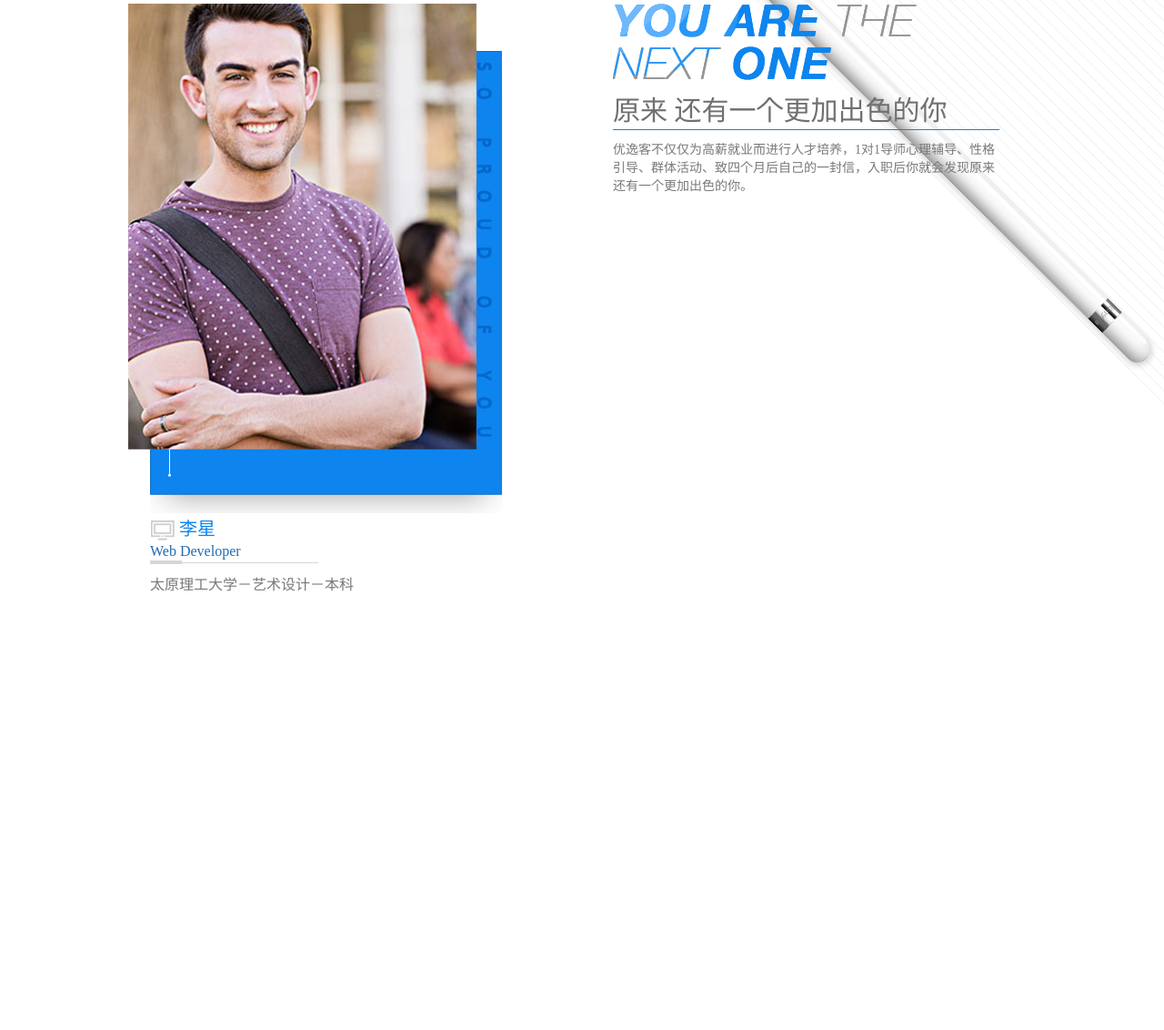
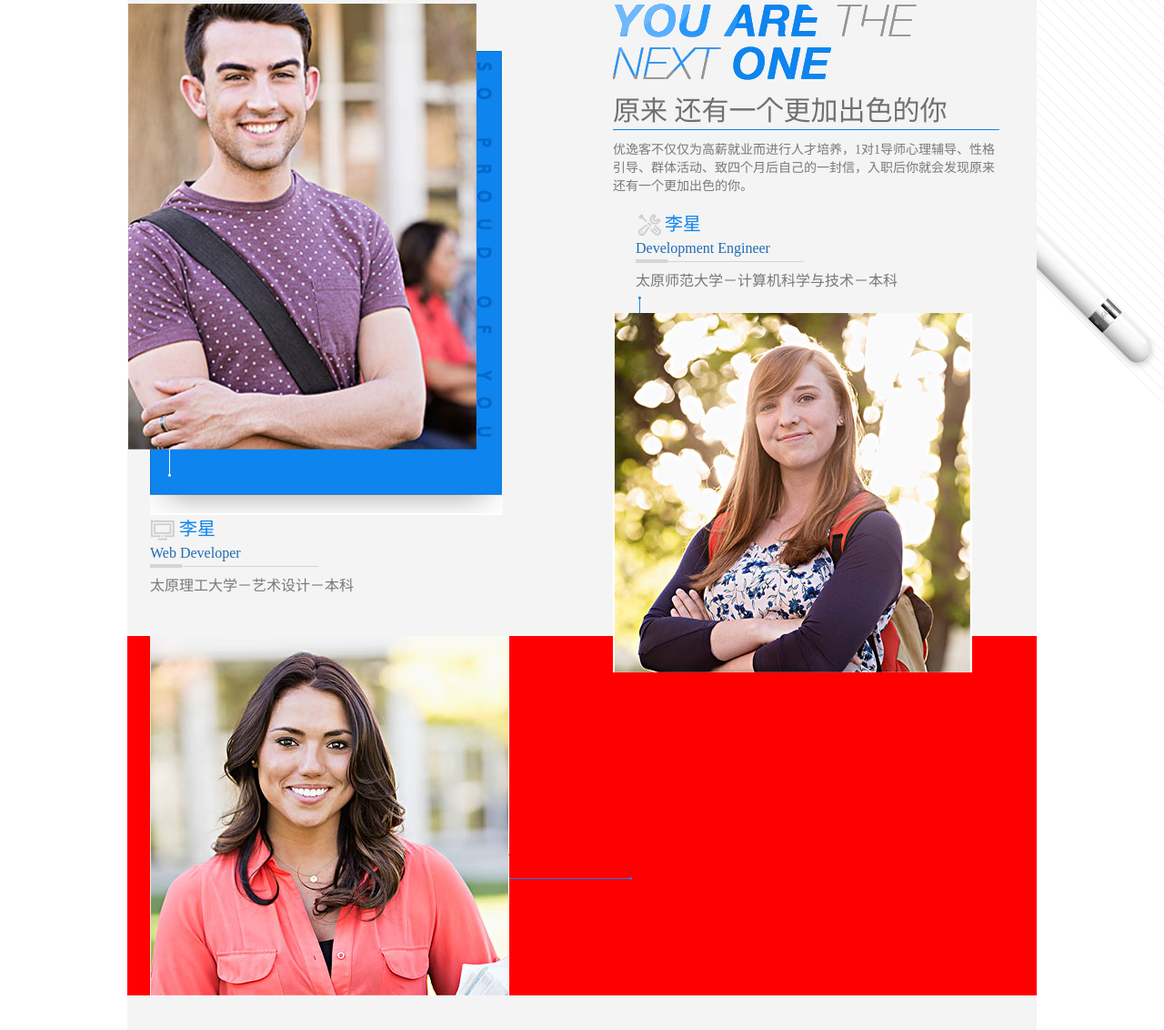
Before and after one commit to ShanXiUNIQUE/sxuekweb2016-ty, a plain HTML site: page pcweb/lx_yxxy.html in a window 1280 px wide. Shown: the part 212-1344 px from the top of the page at 91% size. Drawn offline with Linux system fonts and the light colour scheme.

Commit message:
ganjin
gogo

```diff
--- a/pcweb/css/lx_yxxy.css
+++ b/pcweb/css/lx_yxxy.css
@@ -1,3 +1,6 @@
+img{
+    border:none;
+}
 .lx_student{
     font-family: "微软雅黑";
     width:100%;
@@ -8,6 +11,7 @@
     width:1000px;
     height:100%;
     margin:0 auto;
+    background: #f4f4f4;
 }
 .lx_student_top{
     width:1000px;
@@ -140,7 +144,7 @@
     color: #1f6cb1;
     font-size: 16px;
     border-bottom:1px solid #d5d5d5;
-    padding: 3px 0;
+    padding: 5px 0;
     position: relative;
 }
 .lx_top_direct .lx_heng1{
@@ -154,8 +158,10 @@
 }
 .lx_student_info1 .lx_info1_boottom{
     height:30px;
+    line-height: 30px;
     font-size: 16px;
-    color:#797979;;
+    color:#797979;
+    overflow: hidden;
 }
 /* one */
 /*  you are the next one */
@@ -189,4 +195,67 @@
     text-overflow:ellipsis;
 }
 /*  you are the next one */
+
+/* student 2 */
+.lx_student_2{
+    width: 425px;
+    height: 510px;
+    float: left;
+}
+.lx_student_2 a{
+    display: block;
+    width: 100%;
+    height: 100%;
+}
+.lx_student_2 .lx_student_info1{
+    padding-left: 25px;
+}
+.lx_student_2 .lx_student_img2{
+    width: 395px;
+    height: 395px;
+    position: relative;
+    margin-top: 20px;
+}
+.lx_student_2 .lx_student_img2 img{
+    width: 395px;
+    height: 395px;
+    position: relative;
+    z-index: 2;
+}
+.lx_student_2 .lx_student_img2 .lx_up{
+    width: 8px;
+    height: 22px;
+    position: absolute;
+    top: -18px;
+    left: 25px;
+    z-index: 0;
+}
+/* student 2 */
+/* student 3*/
+ .lx_student_3{
+    width: 975px;
+    height:395px;
+    float: left;
+    background: red;
+    padding-left: 25px;
+    margin-top: -45px;
+ }
+.lx_student_3 .lx_student_3_left{
+    width:395px;
+    height:395px;
+    position: relative;
+}
+.lx_student_3 .lx_student_3_left img{
+   width: 395px;
+   height: 395px;
+}
+.lx_student_3 .lx_student_3_left .lx_left{
+   width: 136px;
+   height: 14px;
+   position: absolute;
+   right: -136px;
+   top: 260px;
+
+}
+/* student 3*/
 /*中间学员内容 */
--- a/pcweb/lx_yxxy.html
+++ b/pcweb/lx_yxxy.html
@@ -26,7 +26,7 @@
           <!-- 中间学员内容 -->
 
               <div class="lx_student_box">
-              	  <!-- one -->
+              	  <!-- student 1 -->
               	  <div class="lx_student_1">
               	  	   <a href="javascript:;">
               	  	   	  <div class="lx_student_img1">
@@ -55,7 +55,7 @@
               	  	   	  </div>
               	  	   </a>
               	  </div>
-              	  <!-- one -->
+              	  <!-- student 1 -->
               	  <!-- you are the next one -->
                    <div class="lx_student_title">
                    	   <div class="lx_title_img">
@@ -70,6 +70,54 @@
                    </div>
 
               	  <!-- you are the next one  -->
+                  <!-- student 2 -->
+                    <div class="lx_student_2">
+                       <a href="javascript:;">
+                          <!-- 学员信息 -->
+                          <div class="lx_student_info1">
+                              <div class="lx_info1_top">
+                                <div class="lx_top_box">
+                                  <!-- 小图标 -->
+                                   <div class="lx_top_img">
+                                     <img src="images/lx_image/lx_develop.png" alt="">
+                                  </div>
+                                  <!-- 姓名 -->
+                                  <div class="lx_top_name">李星</div>
+                                </div>
+                                <div class="lx_top_direct">
+                                  Development Engineer
+                                  <div class="lx_heng1"></div>
+                                </div>
+
+                              </div>
+                              <div class="lx_info1_boottom">
+                                 太原师范大学－计算机科学与技术－本科
+                              </div>
+                          </div>
+                          <!-- 学员信息 -->
+                          <!-- 学员图片 -->
+                          <div class="lx_student_img2">
+                               <!-- 指示 -->
+                               <img src="images/lx_image/lx_student2.png" alt="">
+                               <img src="images/lx_image/lx_up.png" alt="" class="lx_up">
+                          </div>
+                          <!-- 学员图片 -->
+                       </a>
+                  </div>
+                  <!-- student 2 -->
+                  <!-- student 3 -->
+                      <div class="lx_student_3">
+                        <a href="javascript:;">
+                          <div class="lx_student_3_left">
+                              <img src="images/lx_image/lx_student3.png" alt="">
+                              <img src="images/lx_image/lx_left.png" alt="" class="lx_left">
+                          </div>
+                          <div class="lx_student_3_right">
+
+                          </div>
+                        </a>
+                      </div>
+                  <!-- student 3 -->
               </div>
 
           <!-- 中间学员内容 -->
```
